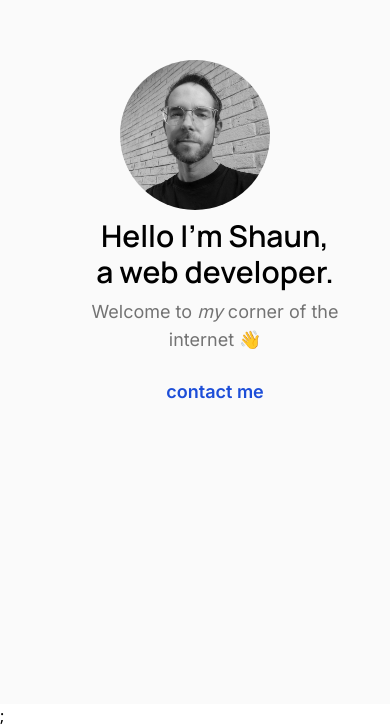
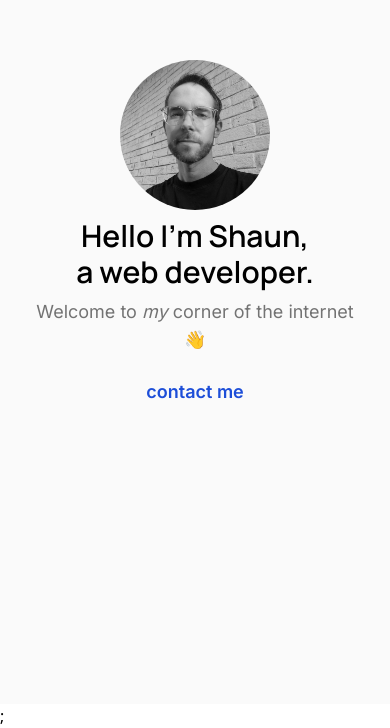
Before and after one commit to clovertwin/portfolio-site, a Next.js app: page / in a window 390 px wide. Shown: the part 140-868 px from the top of the page. Built offline with nearby package versions, Linux system fonts and the light colour scheme.

Commit message:
Fix spacing issue on small screens

```diff
--- a/pages/index.js
+++ b/pages/index.js
@@ -6,7 +6,7 @@
       <main className="font-inter relative w-full mx-auto sm:max-w-screen-sm px-4 pt-48">
         <div>
           <section>
-            <div className="flex flex-col items-center space-x-10 sm:flex-row">
+            <div className="flex flex-col items-center justify-center sm:space-x-10 sm:flex-row">
               <div className="rounded-full h-[150px] w-[150px] overflow-hidden">
                 <Image
                   alt="picture of me"
```
